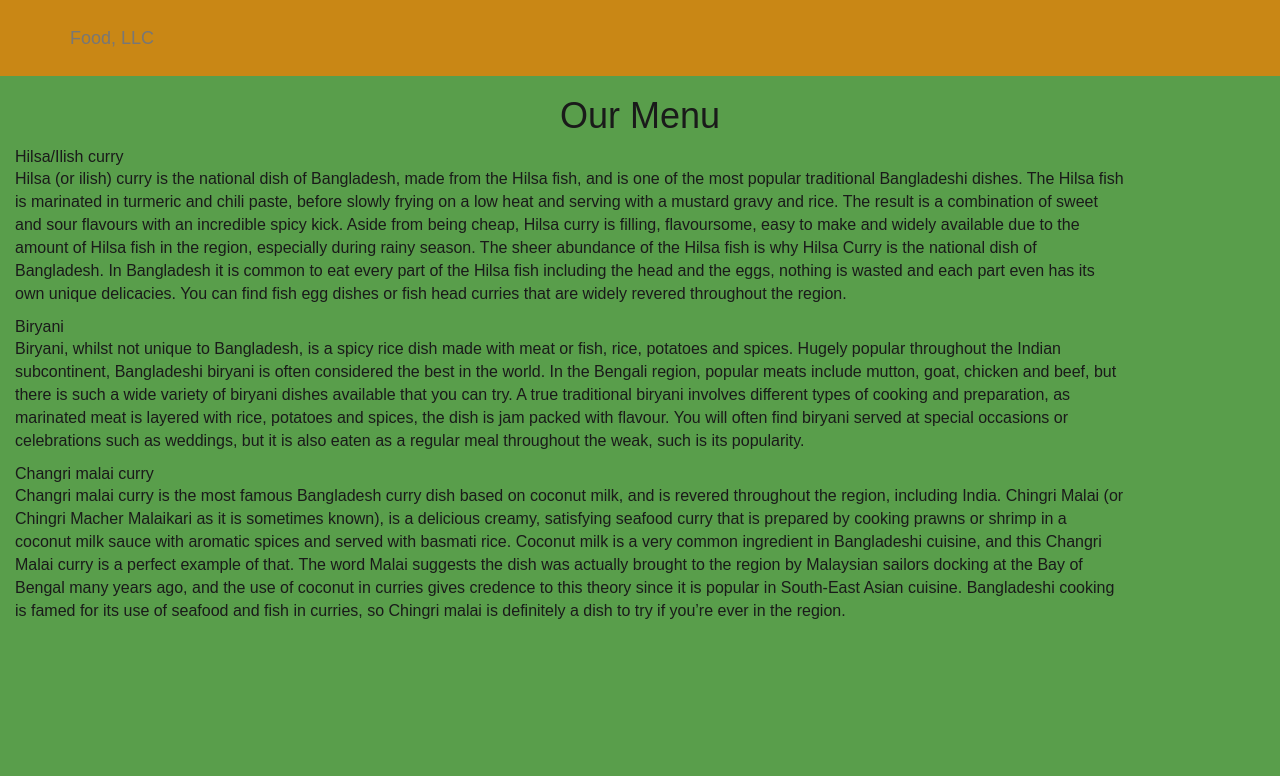
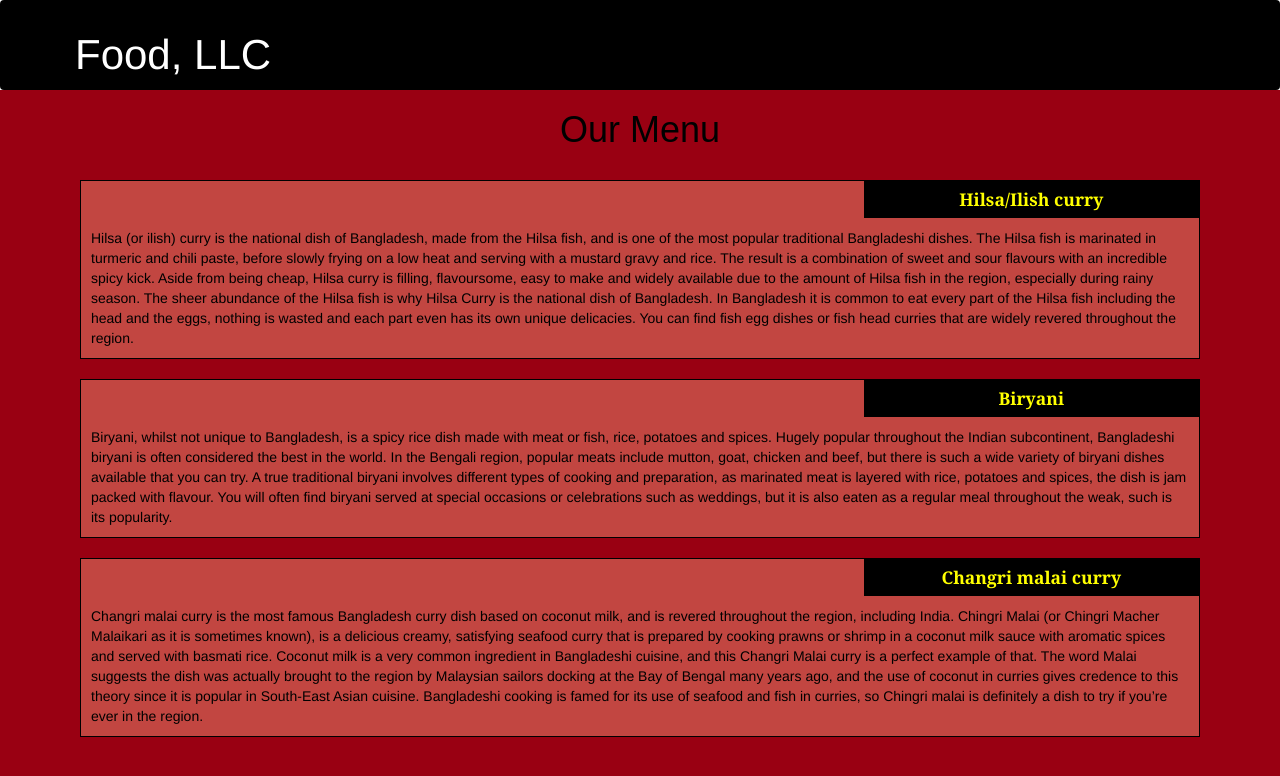
Before and after one commit to harshaa21/coursera_test, a plain HTML site: page module3_solution/index.html in a window 1280 px wide. Drawn offline with nearby package versions, Linux system fonts and the light colour scheme.

Commit message:
Update styles.css

```diff
--- a/module3_solution/css/styles.css
+++ b/module3_solution/css/styles.css
@@ -1,96 +1,141 @@
-body {
-    font-size: 16px;
-    font-family: 'Source Sans Pro', sans-serif;
-    color: #1a1a1a;
-    background-color: #599e4b;
+* {
+	box-sizing: border-box;
 }
 
+h1 {
+	font-family: Brushstroke, fantasy;
+	color: #000000;
+}
 
-/** HEADER **/
+body {
+
+	background-color: #990012;
+
+}
+
+p {
+	padding: 10px;
+	margin: 0;
+}
+
+.container {
+	border: none;
+	margin-left: auto;
+	margin-right: auto;
+	margin-top: 10px;
+	margin-bottom: 10px;
+	padding: 10px;
+}
+
+section {
+	border:	1px solid black;
+	background-color:#C24641;
+	width: 100%;
+	height: auto;
+	font-family: Helvetica;
+	color: black;
+	position: relative;
+	overflow: auto;
+}
+
+#hilsha {
+	border: 1px solid black;
+	text-align: center;
+	width: 30%;
+	margin-left: 70%;
+	font-family: Georgia,sans-serif;
+	font-weight: bold;
+	font-size: 125%;
+	margin-bottom: 0;
+	margin-top: 0;
+	padding: 5px;
+	background-color: black;
+	color: #FFFF00;
+}
+
+#biryani {
+	border: 1px solid black;
+	text-align: center;
+	width: 30%;
+	margin-left: 70%;
+	font-family: Georgia,sans-serif;
+	font-weight: bold;
+	font-size: 125%;
+	margin-bottom: 0;
+	margin-top: 0;
+	padding: 5px;
+	background-color: black;
+	color: #FFFF00;
+}
+
+#chingri {
+	border: 1px solid black;
+	text-align: center;
+	width: 30%;
+	margin-left: 70%;
+	font-family: Georgia,sans-serif;
+	font-weight: bold;
+	font-size: 125%;
+	margin-bottom: 0;
+	margin-top: 0;
+	background-color: black;
+	color: #FFFF00;
+	padding: 5px;
+}
+
+#hilsha-div {
+  margin-bottom: 10px;
+  margin-top: 10px;
+}
+
+#biryani-div {
+  margin-bottom: 10px;
+  margin-top: 10px;
+}
+
+#chingri-div {
+  margin-bottom: 10px;
+  margin-top: 10px;
+}
+
+.navbar-brand {
+  font-size: 2em;
+  border: 0 0 10px 10px;
+  color: #FFFFFF;
+}
 
 #header-nav {
-    background-color: #c98715;
-    border-radius: 0;
-    border: 0;
+  border: 0;
+  background-color: black;
+  color: #FFFFFF;
 }
 
-#header-nav button {
-    margin-top: 22px;
+.navbar-header button.navbar-toggle, .navbar-header .icon-bar {
+  border: 1px solid red;
+}
+.navbar-header button.navbar-toggle {
+  clear: both;
+  margin-top: -30px;
 }
 
-.navbar-default .navbar-toggle:focus, .navbar-default .navbar-toggle:hover {
-    background-color: #fce29e;
+.nav-header {
+  background-color: #FFFFFF;
 }
 
-.navbar-collapse {
-    border-top: 0;
-}
-
-.navbar-brand, .navbar-nav li a {
-    line-height: 76px;
-    height: 76px;
-    padding-top: 0;
-}
-
-.navbar-brand h1 {
-    color: #7d1913;
-    font-family: 'Abril Fatface', cursive;
-    font-weight: bolder;
-    font-size: 1.8em;
-}
-
-.navbar-brand a:hover {
-    text-decoration: none;
-    text-shadow: 1px 1px 1px #fe9797;
+.nav-brand {
+  color: #FFFFFF;
+  font-size: 1.5em;
 }
 
 #nav-list {
-    background-color: #e4af34;
+  color: white;
 }
 
-#nav-list a {
-    font-weight: bolder;
-    color: #282828;
-    font-size: 1.2em;
+hr {
+  border-color: white;
 }
 
-#nav-list a:hover {
-    color: #202020;
-    background-color: #fce29e;
+.item {
+  color: white;
+  font-size: 1.2em;
 }
-
-.navbar-header button.navbar-toggle, .navbar-header .icon-bar {
-    border: 1px solid #7d1913;
-}
-
-
-/** END HEADER */
-
-
-/** HOME PAGE **/
-
-#main-content {
-    width: 92%;
-    margin-bottom: 40px;
-}
-
-#main-content h2 {
-    font-size: 2.9em;
-    font-weight: bold;
-    margin-top: 30px;
-    margin-bottom: 50px;
-}
-
-#main-content h3 {
-    font-size: 1.6em;
-    font-weight: bold;
-    margin-bottom: 1em;
-}
-
-#main-section {
-    background-color: #82d06b;
-    box-shadow: 0 0 50px #0f5900;
-    padding: 30px;
-}
-
-/** END HOME PAGE **/
```
